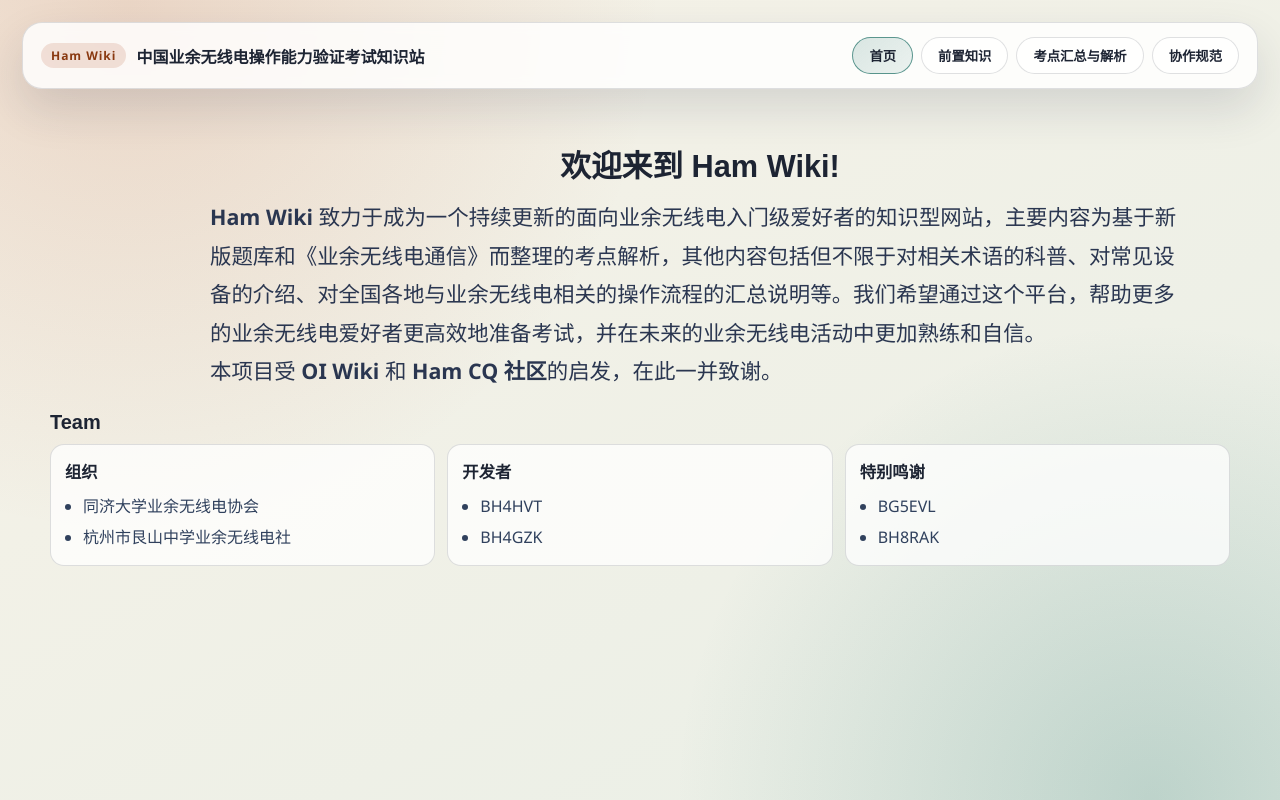
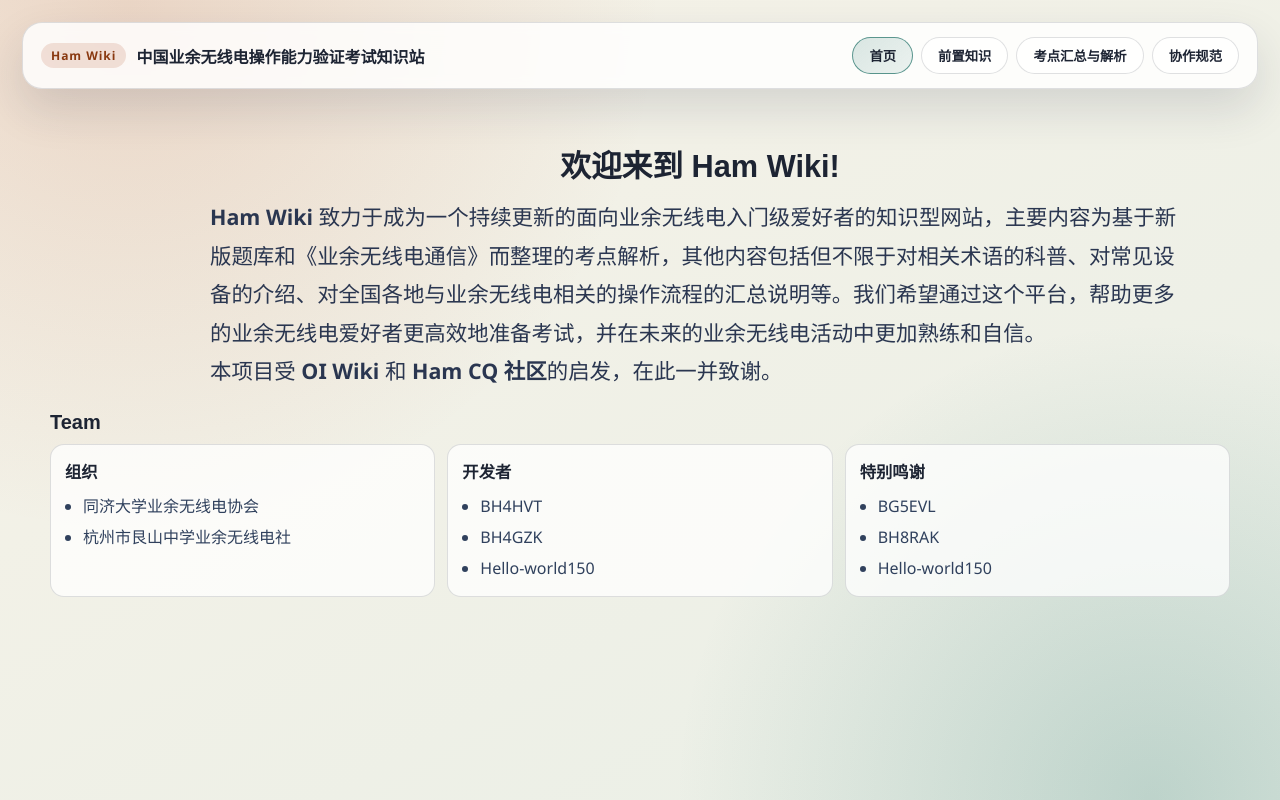
Before and after one commit to LordHawk722/Hamwiki, a React (Vite) app: page / in a window 1280 px wide. Built offline with nearby package versions, Linux system fonts and the light colour scheme.

Commit message:
更新贡献者

```diff
--- a/src/App.jsx
+++ b/src/App.jsx
@@ -9,8 +9,8 @@ import { preKnowledgePages } from "./data/preKnowledgePages";
 import collaborationGuidelinesContent from "./content/collaboration/collaboration-guidelines.md?raw";
 
 const developmentOrganizations = ["同济大学业余无线电协会", "杭州市艮山中学业余无线电社"];
-const developers = ["BH4HVT", "BH4GZK"];
-const contributors = ["BG5EVL", "BH8RAK"];
+const developers = ["BH4HVT", "BH4GZK", "Hello-world150"];
+const contributors = ["BG5EVL", "BH8RAK", "Hello-world150"];
 
 const collaborationPage = {
   id: "collaboration-guidelines",
@@ -597,7 +597,7 @@ export default function App() {
             <h1>欢迎来到 Ham Wiki!</h1>
             <p>
               <strong>Ham Wiki</strong> 致力于成为一个持续更新的面向业余无线电入门级爱好者的知识型网站，主要内容为基于新版题库和《业余无线电通信》而整理的考点解析，其他内容包括但不限于对相关术语的科普、对常见设备的介绍、对全国各地与业余无线电相关的操作流程的汇总说明等。我们希望通过这个平台，帮助更多的业余无线电爱好者更高效地准备考试，并在未来的业余无线电活动中更加熟练和自信。
-              <br/>
+              <br />
               本项目受 <strong>OI Wiki</strong> 和 <strong>Ham CQ 社区</strong>的启发，在此一并致谢。
             </p>
           </section>
```
